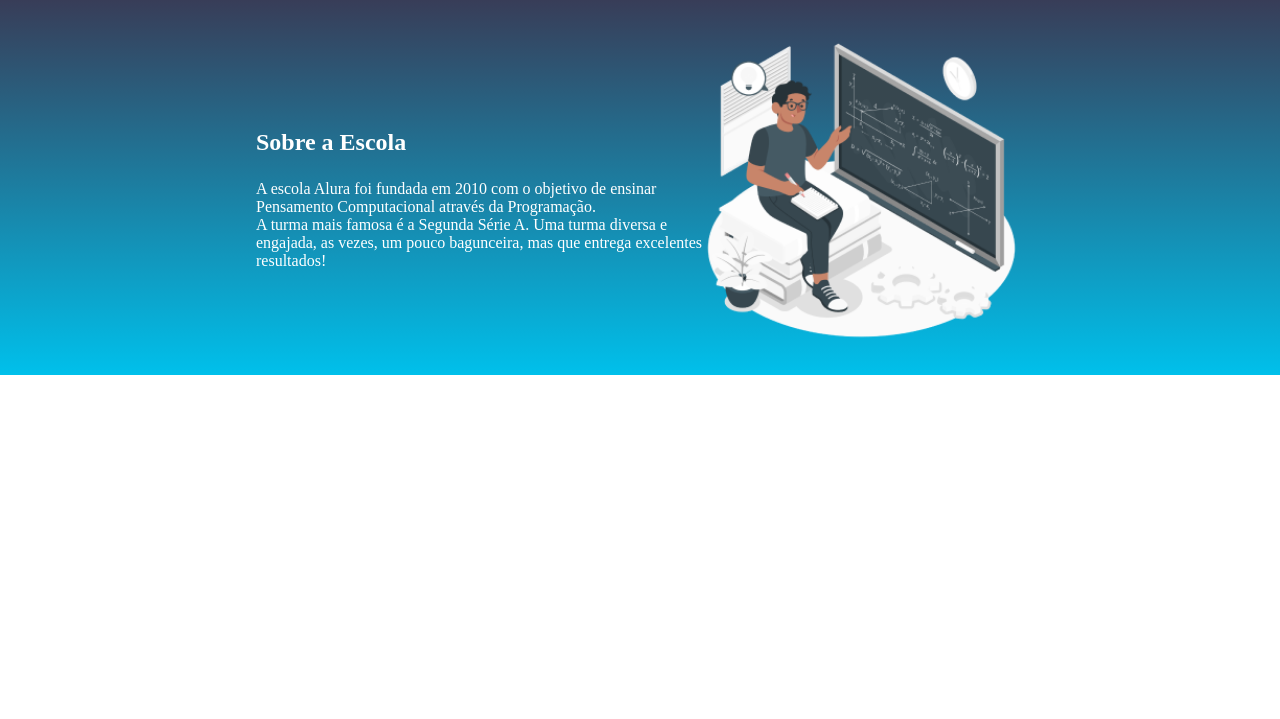
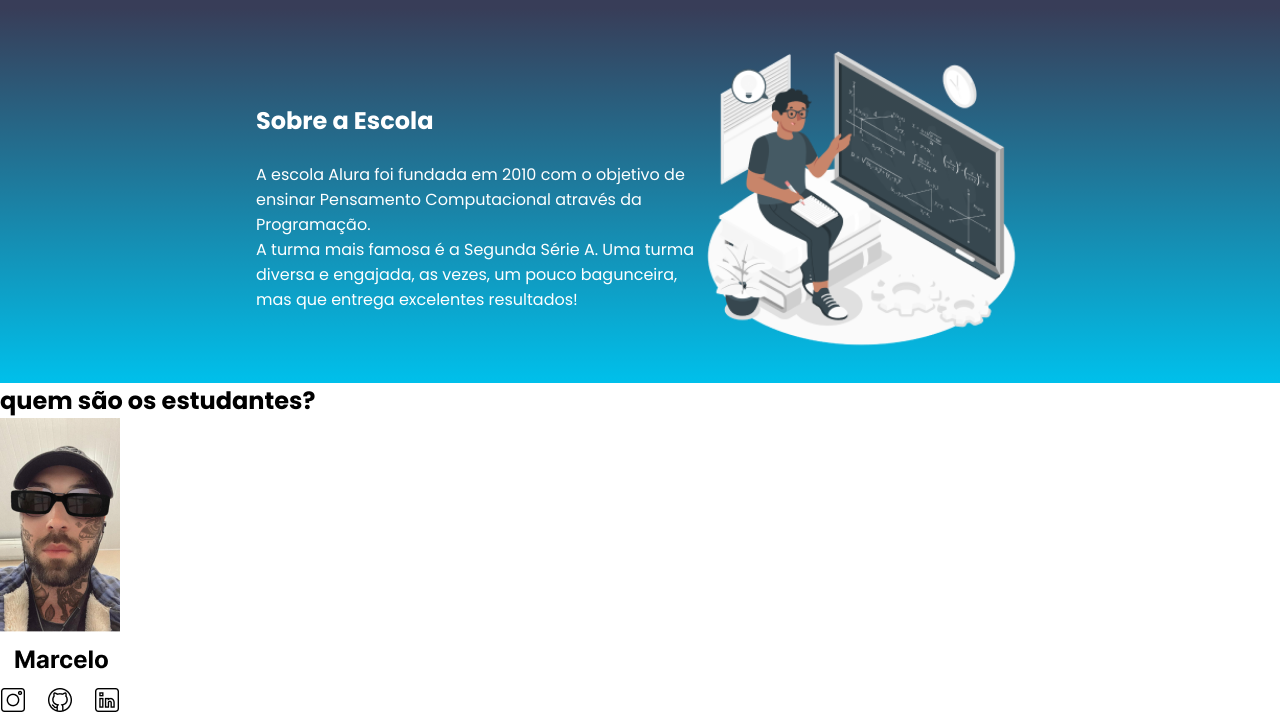
Before and after one commit to lauraferreira123/AluraPlus, a plain HTML site: page index.html in a window 1280 px wide. Shown: the part 171-890 px from the top of the page. Before the commit the page ends 800 px from the top, so only its background shows below. Drawn offline with Linux system fonts and the light colour scheme.

Commit message:
Add files via upload

```diff
--- a/index.html
+++ b/index.html
@@ -5,6 +5,9 @@
     <meta name="viewport" content="width=device-width, initial-scale=1.0">
     <title>Site Escola</title>
     <link rel="stylesheet" href="style.css">
+    <link rel="preconnect" href="https://fonts.googleapis.com">
+    <link rel="preconnect" href="https://fonts.gstatic.com" crossorigin>
+    <link href="https://fonts.googleapis.com/css2?family=Poppins:wght@400;700&display=swap" rel="stylesheet">
 </head>
 <header class="cabecalho">
     <img class="cabecalho-imagem" src="./img/img1.png" alt="Logo Alura">
@@ -21,4 +24,8 @@
     </div>
     <img class="escola-imagem" src="./img/img2.png" alt="Professor no quadro">
 </section>
+</section class="estudante">
+    <h2 class="estudante-titulo">quem são os estudantes?</h2>
+    <img class="estudante-imagem" src="./img/img3.png" alt="Foto Marcelo">
+</section>
 </html>
--- a/style.css
+++ b/style.css
@@ -1,6 +1,9 @@
 *{
     margin: 0;
     padding: 0;
+}
+body{
+    font-family: "Poppins", sans-serif;
 }
 .cabecalho{
     background-color: #383D58;
@@ -35,3 +38,6 @@
 .escola-titulo{
     padding: 24px 0;
 }
+.estudante-imagem{
+    width: 120px;
+}
```
